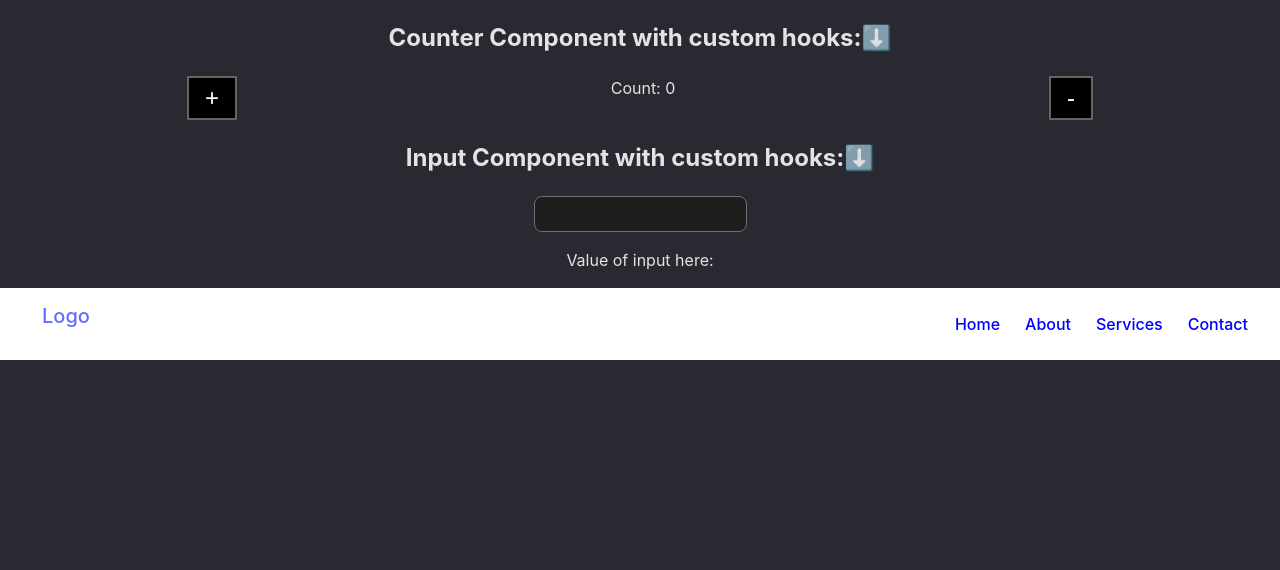
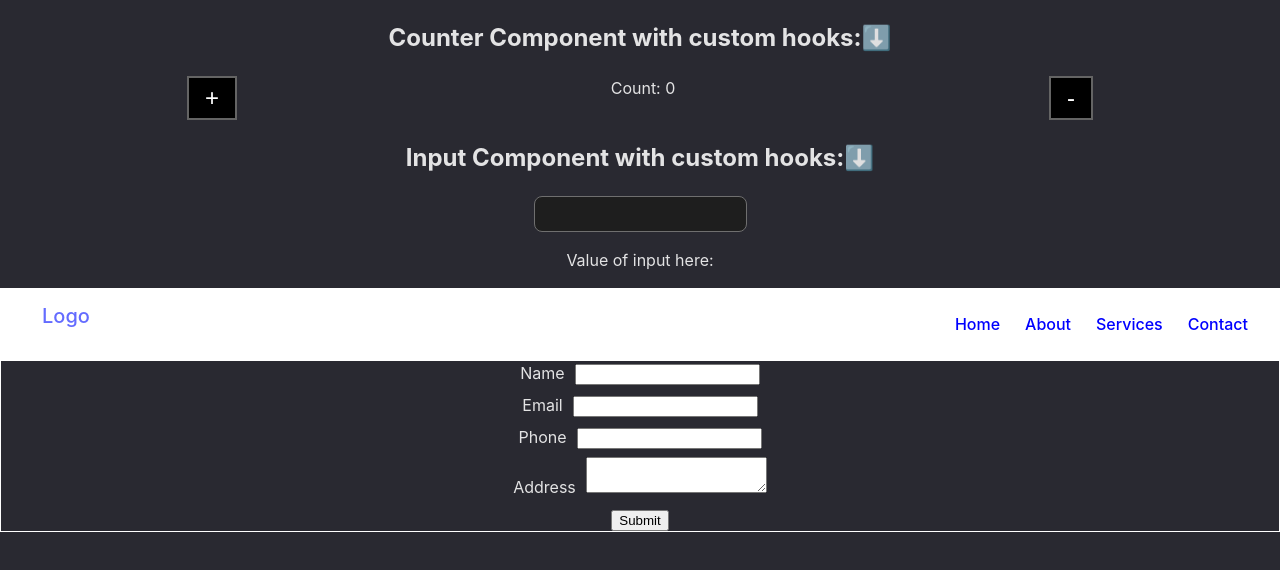
Before and after one commit to codesupports/React-app-function-wise, a React (Vite) app in the folder react-app-learning/: page / in a window 1280 px wide. Shown: the top 570 px of the page. Built offline with nearby package versions, Linux system fonts and the light colour scheme.

Commit message:
form data submit byy react and post api

```diff
--- a/react-app-learning/package.json
+++ b/react-app-learning/package.json
@@ -11,6 +11,7 @@
   },
   "dependencies": {
     "react": "^18.3.1",
+    "react-axios": "^2.0.6",
     "react-dom": "^18.3.1"
   },
   "devDependencies": {
--- a/react-app-learning/src/App.css
+++ b/react-app-learning/src/App.css
@@ -77,3 +77,14 @@
 .read-the-docs {
   color: #888;
 }
+.form-control{
+  border: 1px solid #fff;
+  display: grid;
+    grid-template-columns: 1fr 1fr 1fr;
+    gap: 8px;
+
+}
+.form-control div{
+  grid-column: span 3 / span 3;
+}
+.form-control div label{padding-right: 10px;}
--- a/react-app-learning/src/App.jsx
+++ b/react-app-learning/src/App.jsx
@@ -5,6 +5,7 @@ import './App.css'
 import Counter from './components/Counter'
 import Input from './components/Input'
 import Navbar from './Navbar/Navbar'
+import MultipleInputFormStates from './components/MultipleInputFormStates'
 
 function App() {
   const [count, setCount] = useState(0)
@@ -15,6 +16,7 @@ function App() {
         <Counter />
         <Input />
         <Navbar />
+        <MultipleInputFormStates />
       </div>
     </>
   )
--- /dev/null
+++ b/react-app-learning/src/components/MultipleInputFormStates.jsx
@@ -0,0 +1,77 @@
+import React, { useState } from 'react'
+import axios from 'axios'
+
+const MultipleInputFormStates = () => {
+    const [details, setDetails] = useState({
+        name: '',
+        email: '',
+        phone: '',
+        address: ''
+    })
+    const [response, setResponse] = useState(null);
+
+    const handleChange = (e) => {
+        const value = e.target.value;
+        const name = e.target.name;
+        setDetails((prev) => {
+            return { ...prev, [name]: value }
+        })
+    }
+
+    const onSubmit = async (e) => {
+        e.preventDefault();
+        console.log(details)
+        try {
+            const res = await axios.post('https://jsonplaceholder.typicode.com/posts', details);
+            console.log(res.data)
+            setResponse(res.data)
+        }
+        catch (err) {
+            console.log(err)
+        }
+
+    }
+    console.log(response)
+    return (
+        <>
+            <form onSubmit={onSubmit}>
+                <div className='form-control'>
+
+                    <div>
+                        <label htmlFor="name">Name</label>
+                        <input type="text" name="name" id="name" onChange={(e) => handleChange(e)} />
+                    </div>
+                    <div>
+                        <label htmlFor="email">Email</label>
+                        <input type="email" name="email" id="email" onChange={(e) => handleChange(e)} />
+                    </div>
+                    <div>
+                        <label htmlFor="phone">Phone</label>
+                        <input type="number" name="phone" id="phone" onChange={(e) => handleChange(e)} />
+                    </div>
+                    <div>
+                        <label htmlFor="address">Address</label>
+                        <textarea name='address' onChange={(e) => handleChange(e)}></textarea>
+                    </div>
+                    <div>
+                        <button type='submit'>Submit</button>
+                    </div>
+                </div>
+            </form>
+            {
+                response ?
+                    <>
+                        <h4>Response Here when post api success: </h4>
+                        <ul>
+                            <li>NAME: {response?.name}</li>
+                            <li>EMAIL: {response?.email}</li>
+                            <li>PHONE: {response?.phone}</li>
+                            <li>ADDRESS: {response?.address}</li>
+                        </ul>
+                    </> : ""
+            }
+        </>
+    )
+}
+
+export default MultipleInputFormStates
```
Also changed, not shown: 1 other file (tests, documents, lock files or other folders).
